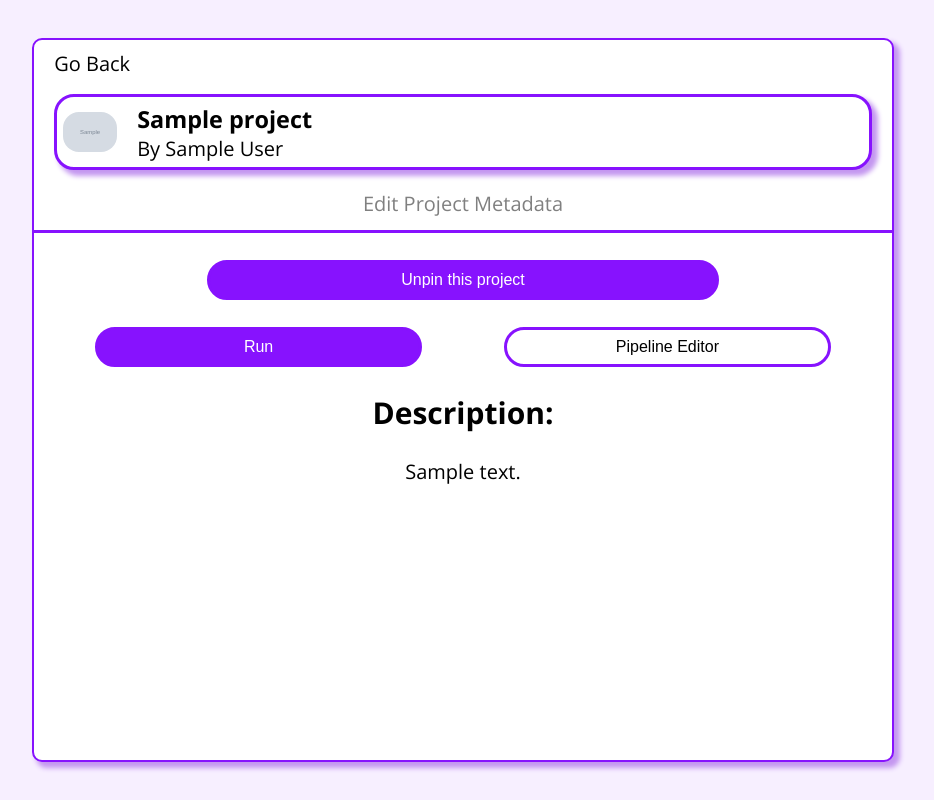
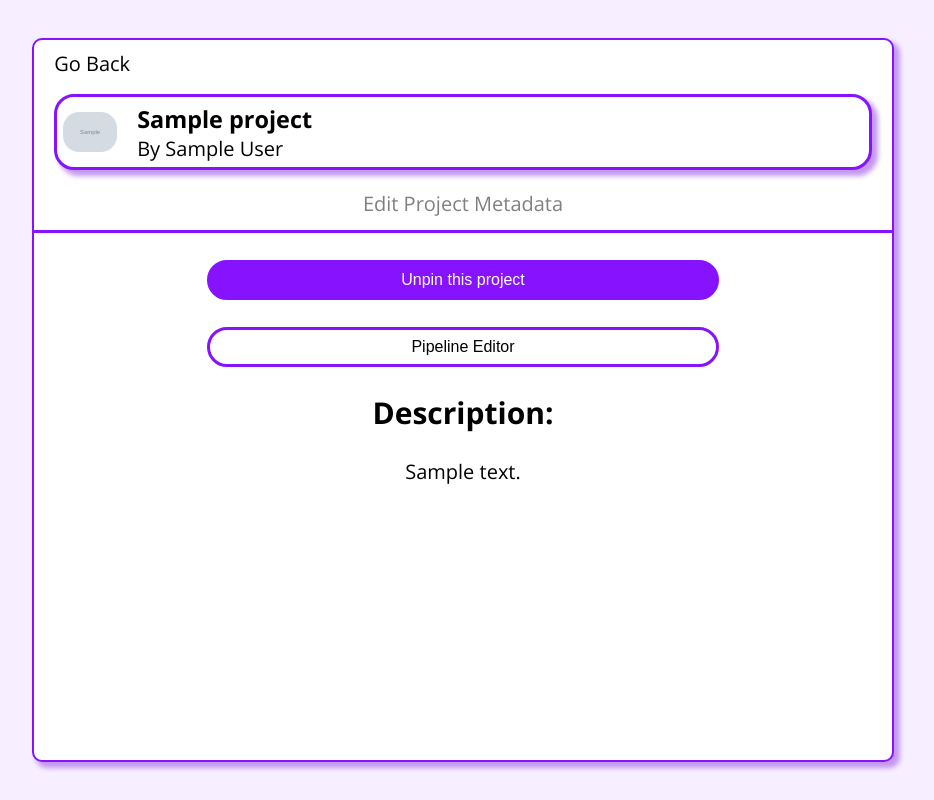
Before and after one commit to Miv2nir/diploma2425, a Django app: page /projects/00000000-0000-0000-0000-000000000001/ in a window 1280 px wide. Shown: the whole page, without its empty margins (177-1111 px from the left). Run offline with Django 5.2, Linux system fonts and the light colour scheme; a user stored in the database is signed in; tables that the repository leaves empty hold one stand-in row (values such as "Sample post"); grey boxes marked "Sample" are stand-in pictures.

Commit message:
hide unused run button from the project item page

```diff
--- a/timesite/backend/templates/backend/project_item.html
+++ b/timesite/backend/templates/backend/project_item.html
@@ -50,9 +50,9 @@
                     <br>
                     <div style="display: flex;flex-direction: row;
                                 margin-left: 1rem; margin-right: 1rem;">
-                        <a href="" style="width: 100%;"><button type="button" class="login-button-primary">Run</button></a>
+                        <!--a href="" style="width: 100%;"><button type="button" class="login-button-primary">Run</button></a-->
                         {% if is_author %}
-                        <a href="/edit/?project_id={{item.id}}" style=" width: 100%;"><button type="button" class="login-button-secondary">Pipeline Editor</button></a>
+                        <a href="/edit/?project_id={{item.id}}" style=" width: 100%;"><button type="button" class="login-button-secondary" style="width: 40vw;">Pipeline Editor</button></a>
                         {%endif%}
                     </div>
                 <h2>Description:</h2>
```
